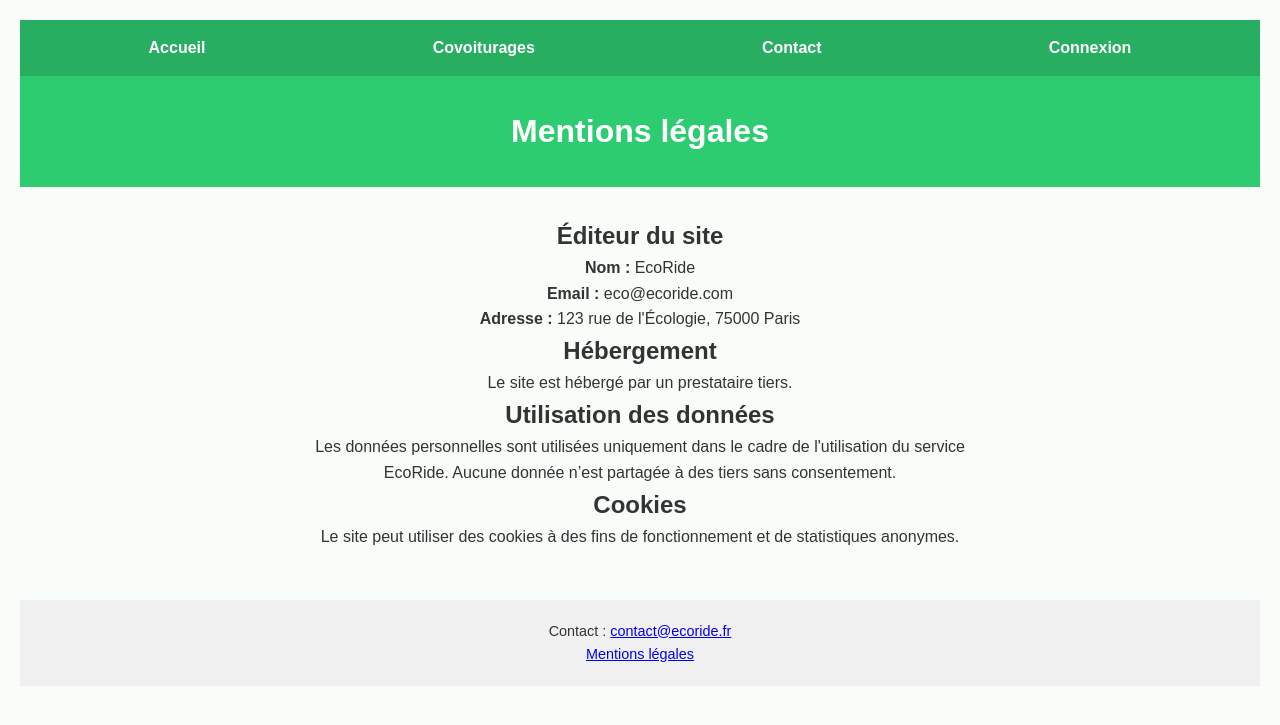
After one commit to T-assatou/ecoride, a PHP site: page /pages/mentions-legales.php in a window 1280 px wide. The commit adds this page. Shown: the top 725 px of the page. Run offline with PHP 8.4, Linux system fonts and the light colour scheme.

Commit message:
US1 - Page d’accueil avec présentation, recherche et mentions légales

```diff
--- a/includes/footer.php
+++ b/includes/footer.php
@@ -9,5 +9,5 @@
     <p>Contact : <a href="mailto:contact@ecoride.fr">contact@ecoride.fr</a></p>
 
     <!-- Lien vers une page des mentions légales (à créer plus tard si besoin) -->
-    <a href="#">Mentions légales</a>
+    <a href="pages/mentions-legales.php">Mentions légales</a>
 </footer>
--- /dev/null
+++ b/pages/mentions-legales.php
@@ -0,0 +1,46 @@
+<?php
+// ============================
+// Fichier : pages/mentions-legales.php
+// Rôle : Affiche les mentions légales de l’entreprise EcoRide
+// ============================
+?>
+
+<!DOCTYPE html>
+<html lang="fr">
+<head>
+    <meta charset="UTF-8">
+    <title>Mentions légales - EcoRide</title>
+    <meta name="viewport" content="width=device-width, initial-scale=1.0">
+    <link rel="stylesheet" href="../Assets/css/style.css">
+</head>
+<body>
+
+<?php include('../includes/nav.php'); ?>
+
+<header>
+    <h1>Mentions légales</h1>
+</header>
+
+<main>
+    <section>
+        <h2>Éditeur du site</h2>
+        <p><strong>Nom :</strong> EcoRide</p>
+        <p><strong>Email :</strong> eco@ecoride.com</p>
+        <p><strong>Adresse :</strong> 123 rue de l'Écologie, 75000 Paris</p>
+
+        <h2>Hébergement</h2>
+        <p>Le site est hébergé par un prestataire tiers.</p>
+
+        <h2>Utilisation des données</h2>
+        <p>Les données personnelles sont utilisées uniquement dans le cadre de l'utilisation du service EcoRide.
+        Aucune donnée n’est partagée à des tiers sans consentement.</p>
+
+        <h2>Cookies</h2>
+        <p>Le site peut utiliser des cookies à des fins de fonctionnement et de statistiques anonymes.</p>
+    </section>
+</main>
+
+<?php include('../includes/footer.php'); ?>
+
+</body>
+</html>
```
Also changed, not shown: index.php (+7 -3 lines).
